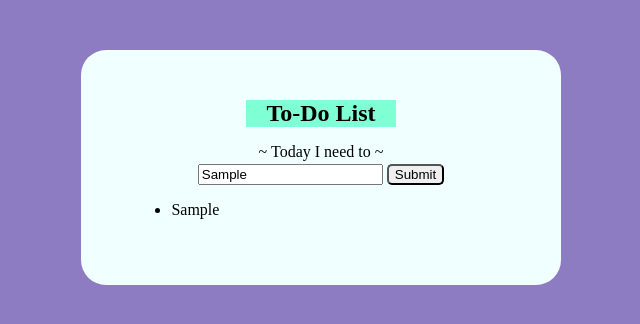
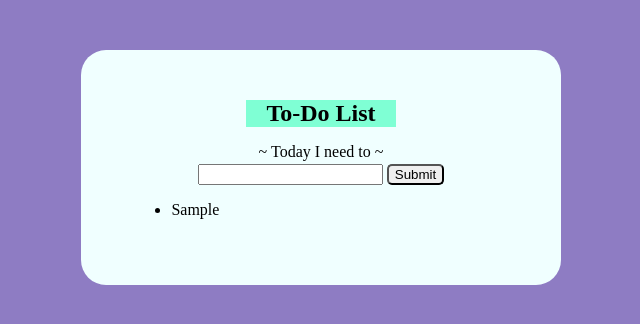
Before and after one commit to dts-kominfo-rea4b/challenge-dom-inu70, a website: page index.html in a window 1280 px wide. Both pictures are taken after typing "Sample" into the empty fields and a click on the button "Submit". Shown: the full height of the page, 319-959 px from the left. Drawn offline with Linux system fonts and the light colour scheme.

Commit message:
KeyPress

```diff
--- a/index.html
+++ b/index.html
@@ -38,7 +38,7 @@
         let li = document.createElement('li');
         li.appendChild(document.createTextNode(input.value));
         output.appendChild(li);
-        //input.value = "";
+        input.value = "";
       }
 
       // TODO: register event onclick / addEventListener untuk button
@@ -48,7 +48,7 @@
       });
       // TODO: register event onkeypress / addEventListener untuk input
       // sehingga saat di input ditekan enter akan menjalankan fungsi fnClickHandler juga
-      input.addEventListener('keydown', (event)=> {
+      input.addEventListener('keyPress', (event)=> {
         if (event.key === 'Enter'){
           fnClickHandler();
         }
```
